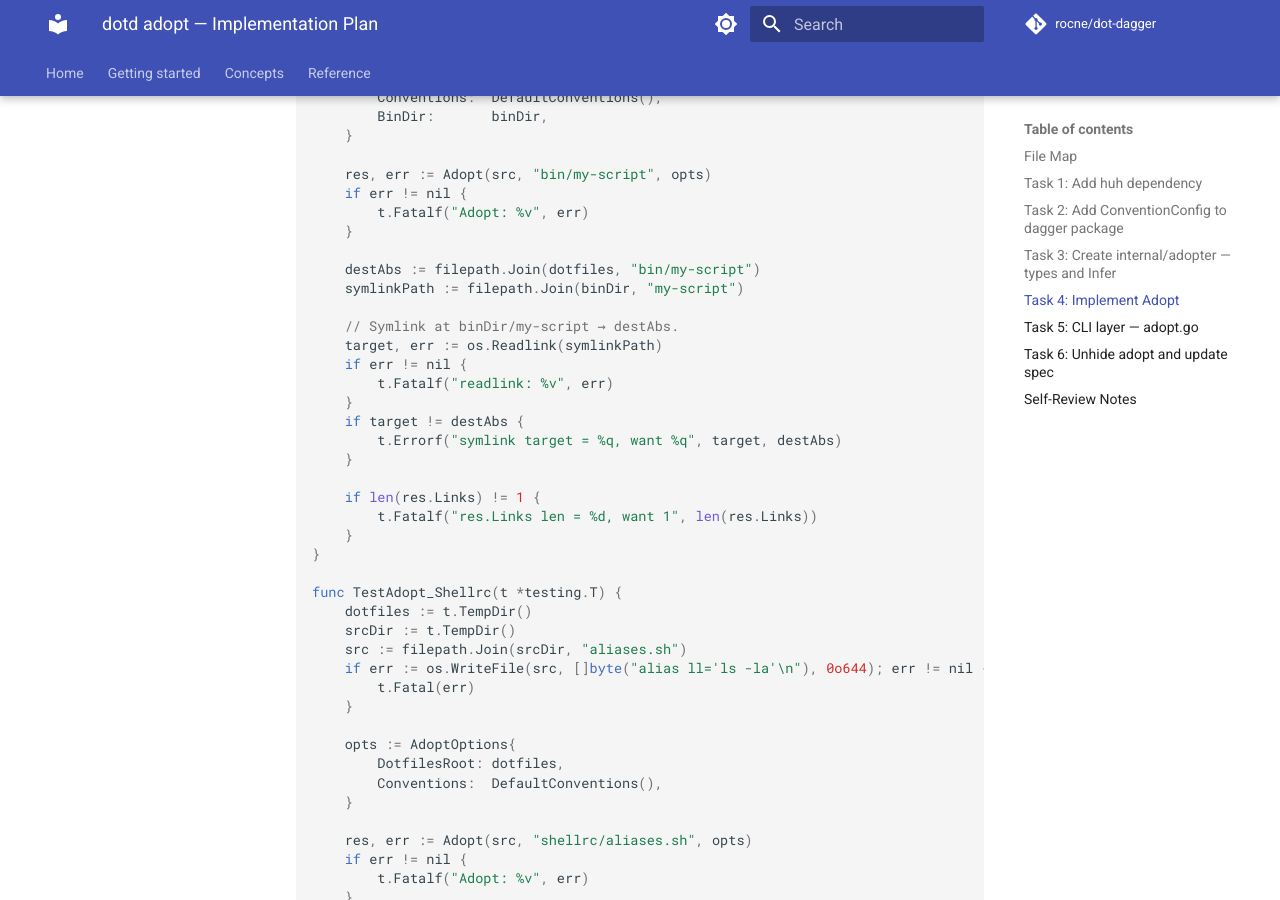
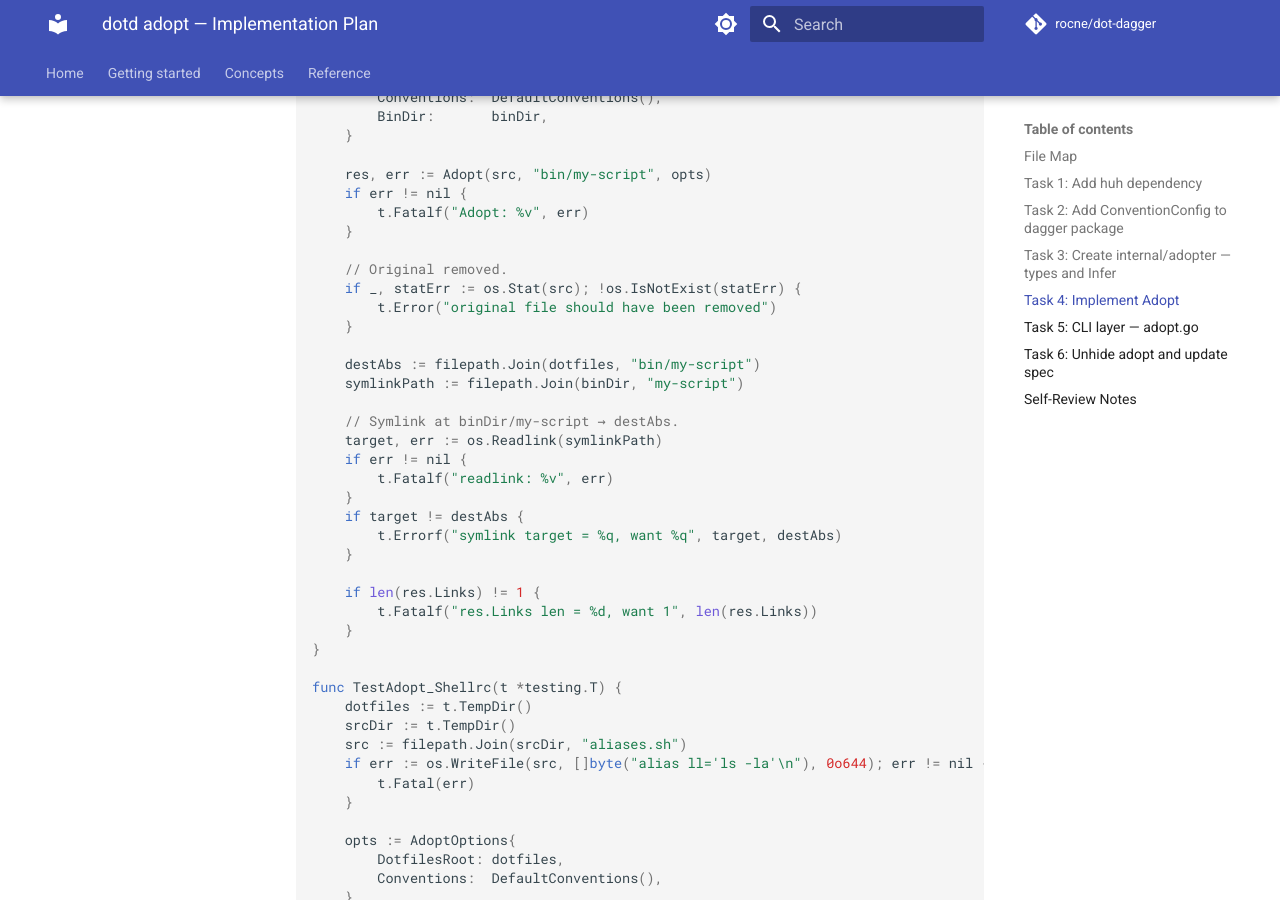
Before and after one commit to rocne/dot-dagger, an MkDocs documentation site: the page built from docs/superpowers/plans/2026-05-17-adopt.md, in a window 1280 px wide and 900 px high, scrolled down 9941 px. Built offline with MkDocs 1.6.1 and Material for MkDocs 9.7.7, drawn with Linux system fonts in a browser that asks for light colours; comment, search, counter and statistics services are not loaded; some of the changed text lies outside the part shown.

Commit message:
docs(plan): second-pass review fixes — stale import note, filepath literals, bin test original-removal check

```diff
--- a/docs/superpowers/plans/2026-05-17-adopt.md
+++ b/docs/superpowers/plans/2026-05-17-adopt.md
@@ -504,6 +504,11 @@ func TestAdopt_Bin(t *testing.T) {
 		t.Fatalf("Adopt: %v", err)
 	}
 
+	// Original removed.
+	if _, statErr := os.Stat(src); !os.IsNotExist(statErr) {
+		t.Error("original file should have been removed")
+	}
+
 	destAbs := filepath.Join(dotfiles, "bin/my-script")
 	symlinkPath := filepath.Join(binDir, "my-script")
 
```
Also changed, not shown: other parts of docs/superpowers/plans/2026-05-17-adopt.md (+3 -3 lines).
